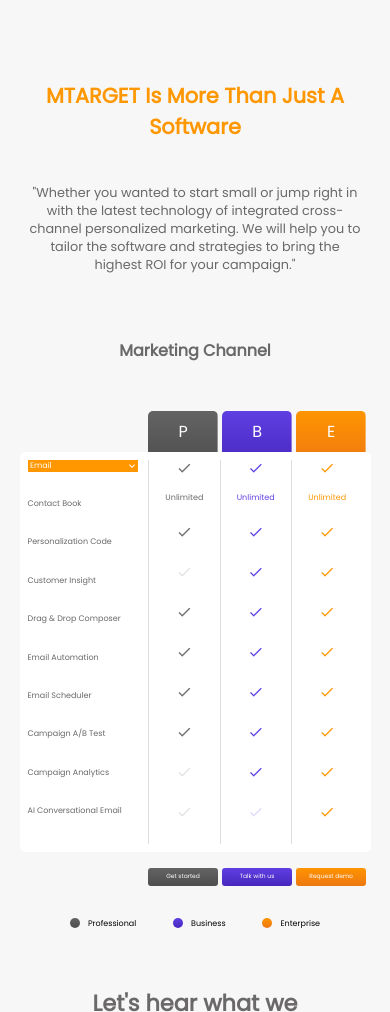
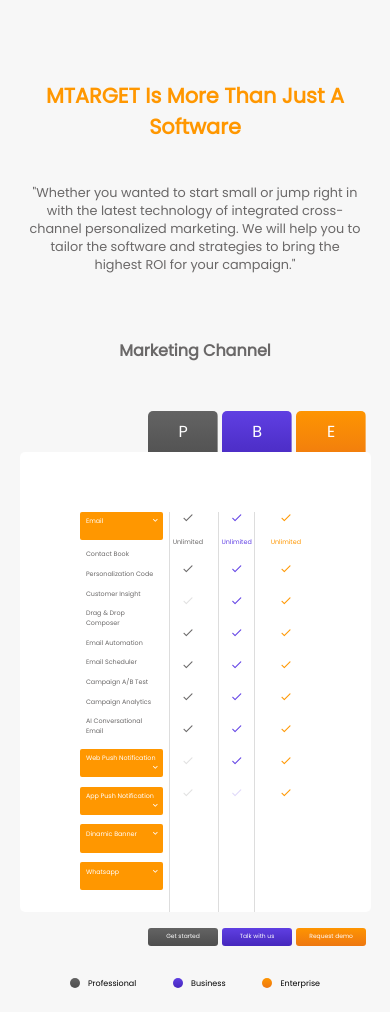
Before and after one commit to ferdiaa/testtask, a plain HTML site: page index.html in a window 390 px wide. Shown: the top 1012 px of the page. Drawn offline with Linux system fonts and the light colour scheme.

Commit message:
adding scrollbar on marketing channel

```diff
--- a/index.html
+++ b/index.html
@@ -9,6 +9,49 @@
 	<link href="https://fonts.googleapis.com/css2?family=Poppins&display=swap" rel="stylesheet">
 	<link rel="preconnect" href="https://fonts.gstatic.com">
 	<link rel="stylesheet" type="text/css" href="styles/style.css">
+    <style>
+        table {
+            border-collapse: collapse;
+            border-spacing: 0;
+            width: 100%;
+            border: 0px solid #ddd;
+        }
+
+        th,
+        td {
+            text-align: left;
+            padding: 8px;
+        }
+
+        /* width */
+        ::-webkit-scrollbar {
+            width: 10px;
+        }
+
+        /* Track */
+        ::-webkit-scrollbar-track {
+            background: #f1f1f1;
+        }
+
+        /* Handle */
+        ::-webkit-scrollbar-thumb {
+            background: #888;
+        }
+
+        /* Handle on hover */
+        ::-webkit-scrollbar-thumb:hover {
+            background: #555;
+        }
+
+        .scroll {
+            display: block;
+            border: 0px solid red;
+            padding: 60px;
+            width: 100%;
+            height: 460px;
+            overflow-y: scroll;
+        }
+    </style>
 	<title>MTarget</title>
 </head>
 <body>
@@ -41,21 +84,26 @@
 			<h6 class="btn">Request demo</h6>
 		</div>
 	</main>
-	<section class="market">
-		<div class="section-benefits">
+
+	<section class="market scroll">
+		<div class="section-benefits" style="height: 470px;">
 			<div class="desc">
 				<span class="material-icons expand">expand_circle_down</span>
 				<ul class="description">
 					<li class="email benefit">Email<span class="material-icons exmore">expand_more</span></li>
-					<li class="benefit">Contact Book</li>
-					<li class="benefit">Personalization Code</li>
-					<li class="benefit">Customer Insight</li>
-					<li class="benefit">Drag & Drop Composer</li>
-					<li class="benefit">Email Automation</li>
-					<li class="benefit">Email Scheduler</li>
-					<li class="benefit">Campaign A/B Test</li>
-					<li class="benefit">Campaign Analytics</li>
-					<li class="benefit convers">AI Conversational Email</li>
+					<li class="benefitcontent">Contact Book</li>
+					<li class="benefitcontent">Personalization Code</li>
+					<li class="benefitcontent">Customer Insight</li>
+					<li class="benefitcontent">Drag & Drop Composer</li>
+					<li class="benefitcontent">Email Automation</li>
+					<li class="benefitcontent">Email Scheduler</li>
+					<li class="benefitcontent">Campaign A/B Test</li>
+					<li class="benefitcontent">Campaign Analytics</li>
+					<li class="benefitcontent convers">AI Conversational Email</li>
+					<li class="email benefit">Web Push Notification<span class="material-icons exmore">expand_more</span></li>
+					<li class="email benefit">App Push Notification<span class="material-icons exmore">expand_more</span></li>
+					<li class="email benefit">Dinamic Banner<span class="material-icons exmore">expand_more</span></li>
+					<li class="email benefit">Whatsapp<span class="material-icons exmore">expand_more</span></li>
 				</ul>
 			</div>
 			<div class="done">
--- a/styles/style.css
+++ b/styles/style.css
@@ -115,6 +115,10 @@ main {
 	margin-bottom: 1em;
 }
 
+.benefitcontent {
+	margin-bottom: 1em;
+}
+
 .expand {
 	color: #ff9700;
 	margin-right: 1em;
@@ -122,7 +126,7 @@ main {
 
 .profes, .busi, .enter {
 	text-align: center;
-	width: 100%;
+	width: 25%;
 }
 
 .profes {
@@ -134,6 +138,7 @@ main {
 	color: #6141e5;
 	border-left: 1px solid #ddd;
 	border-right: 1px solid #ddd;
+	width: 25%;
 }
 
 .desc {
@@ -368,6 +373,10 @@ main {
     	margin-bottom: 1.35em;
     }
 
+    .benefitcontent {
+    	margin-bottom: 1.35em;
+    }
+
     .form input {
     	display: block;
     }
@@ -438,7 +447,7 @@ main {
 	}
 
 	.section-benefits {
-		font-size: .50em;
+		font-size: .4em;
 	}
 
 	.actives {
@@ -468,7 +477,12 @@ main {
 	.email {
 		background-color: #ff9700;
 		color: #fff;
-		padding-left: .30em;
+		padding-left: 1em;
+		border-radius: 2px;
+		height: 6%;
+		padding-top: .7em;
+		padding-right: .5em;
+		width: 110%;
 	}
 
 	.exmore {
@@ -478,7 +492,12 @@ main {
 	}
 
 	.benefit {
-		margin-bottom: 3.3em;
+		margin-bottom: 1.5em;
+	}
+
+	.benefitcontent {
+		margin-bottom: 1.5em;
+		margin-left: 1em;
 	}
 
 	.unlimited {
@@ -486,7 +505,7 @@ main {
 	}
 
 	.convers {
-		margin-bottom: 0;
+		margin-bottom: 2em;
 	}
 
 	.submarket {
```
